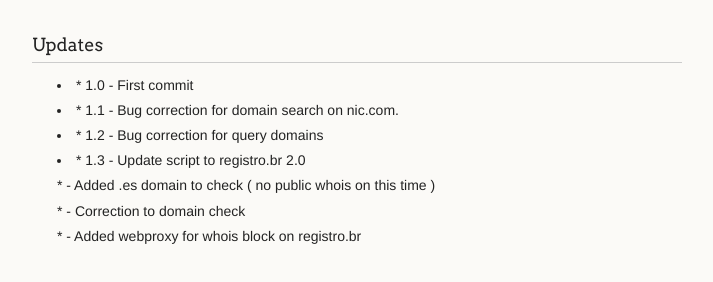
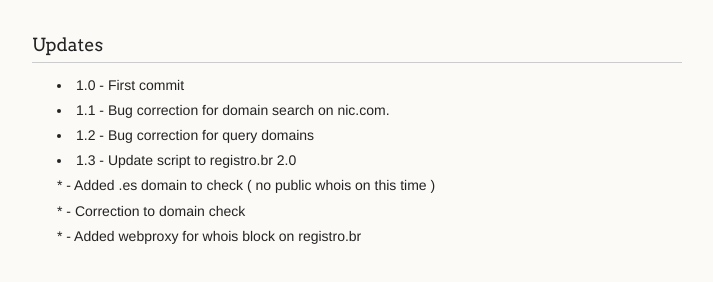
Before and after one commit to percioandrade/vdns, a plain HTML site: page index.html in a window 1280 px wide. Shown: the part 1043-1325 px from the top of the page, without its empty margins (278-991 px from the left). Drawn offline with Linux system fonts and the light colour scheme.

Commit message:
Update index.html

```diff
--- a/index.html
+++ b/index.html
@@ -81,10 +81,10 @@
 <a name="updates" class="anchor" href="#updates"><span class="octicon octicon-link"></span></a>Updates</h3>
 
 <ul>
-<li>* 1.0 - First commit</li>
-<li>* 1.1 - Bug correction for domain search on nic.com.</li>
-<li>* 1.2 - Bug correction for query domains</li>
-<li>* 1.3 - Update script to registro.br 2.0<br />
+<li>1.0 - First commit</li>
+<li>1.1 - Bug correction for domain search on nic.com.</li>
+<li>1.2 - Bug correction for query domains</li>
+<li>1.3 - Update script to registro.br 2.0<br />
 *     - Added .es domain to check ( no public whois on this time )<br />
 *     - Correction to domain check<br />
 *     - Added webproxy for whois block on registro.br</li>
```
